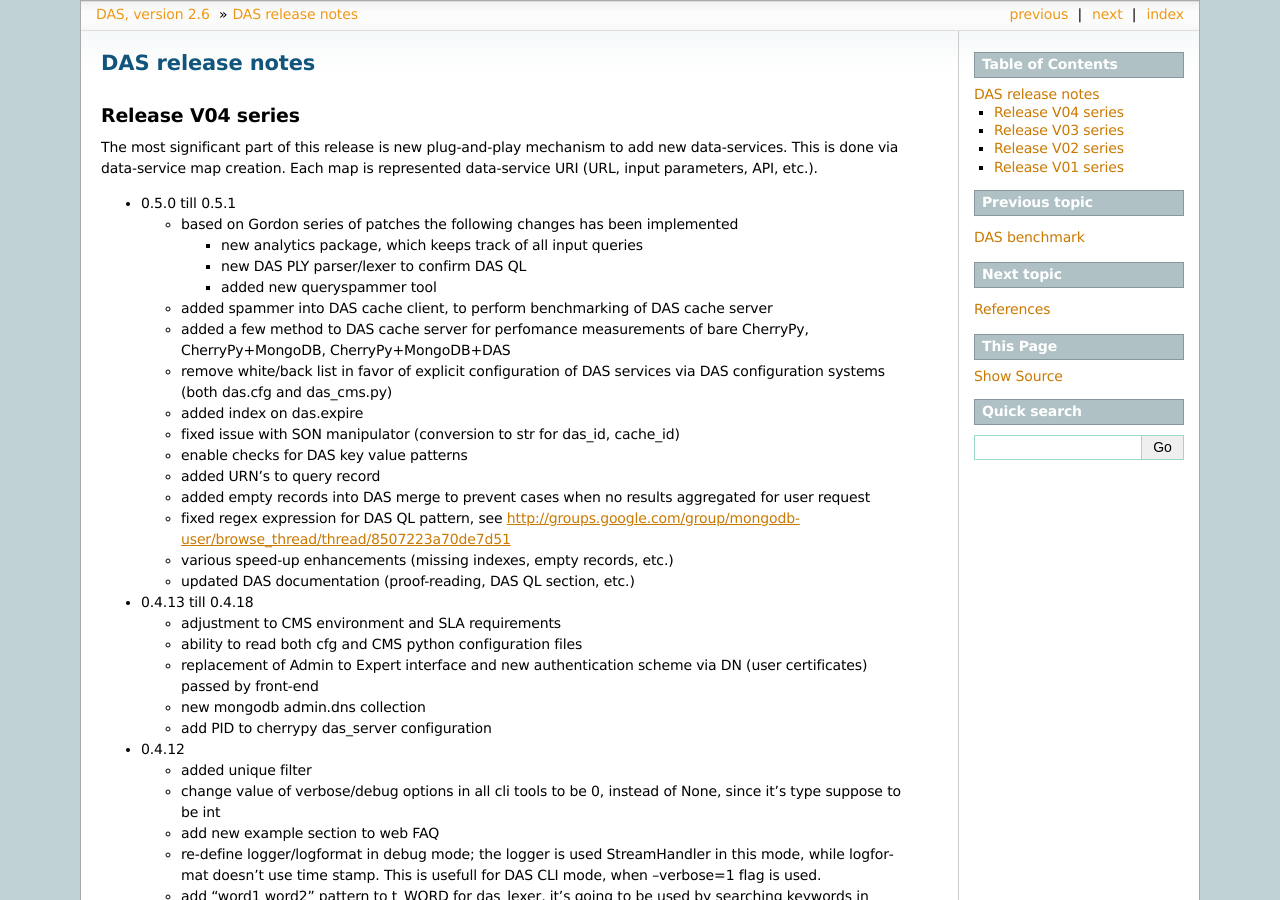
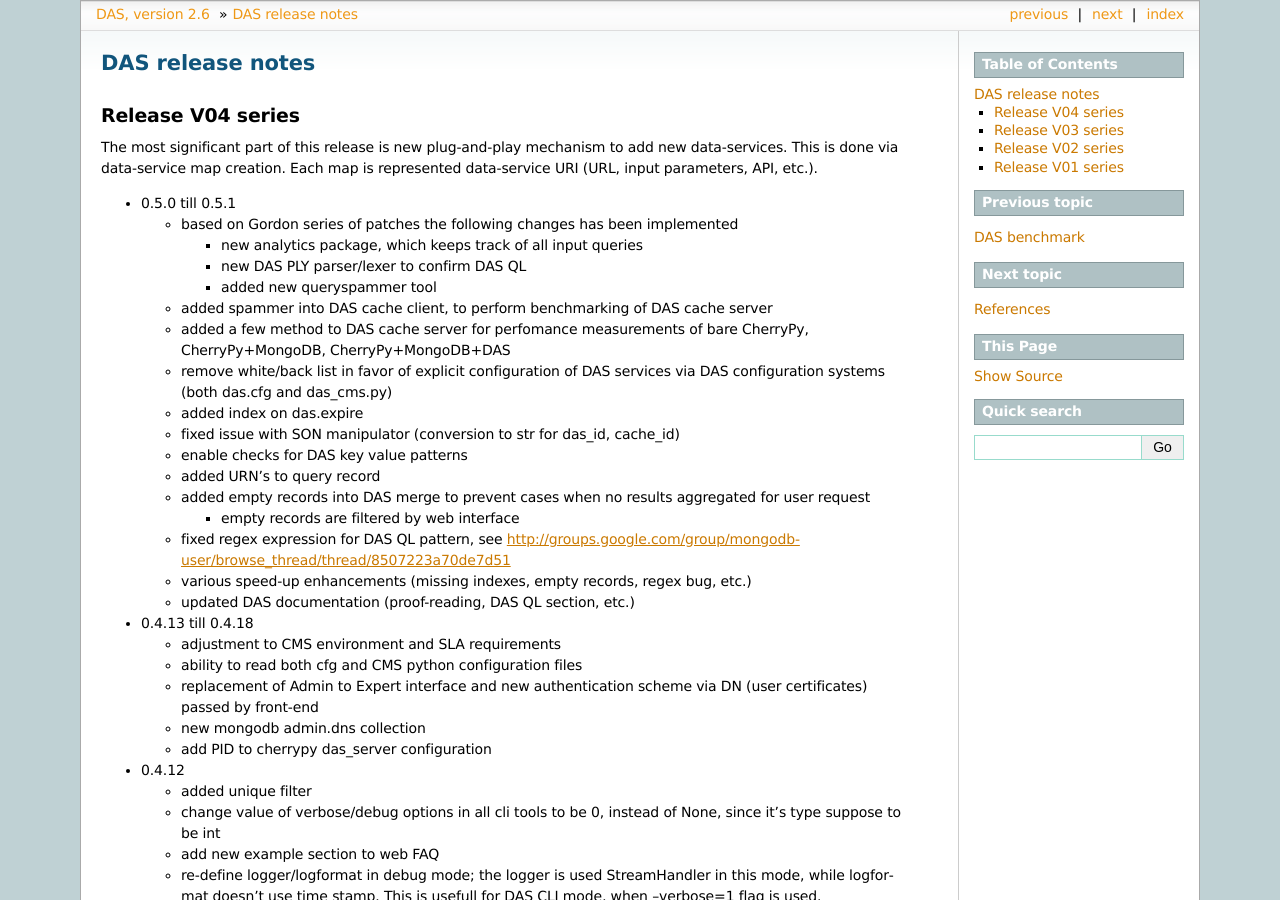
Before and after one commit to dmwm/DAS, a Sphinx documentation site: the page built from doc/sphinx/changelog.rst, in a window 1280 px wide and 900 px high. Built offline with Sphinx 7.4.7, drawn with Linux system fonts in a browser that asks for light colours; the version number is read from the project's files by our own code.

Commit message:
Update
git-svn-id: svn+ssh://svn.cern.ch/reps/CMSDMWM/DAS/trunk@10318 4525493e-7705-40b1-a816-d608a930855b

```diff
--- a/doc/sphinx/changelog.rst
+++ b/doc/sphinx/changelog.rst
@@ -28,9 +28,12 @@ map is represented data-service URI (URL, input parameters, API, etc.).
   - added URN's to query record
   - added empty records into DAS merge to prevent cases when no results
     aggregated for user request
+
+    - empty records are filtered by web interface
+
   - fixed regex expression for DAS QL pattern, see
     http://groups.google.com/group/mongodb-user/browse_thread/thread/8507223a70de7d51
-  - various speed-up enhancements (missing indexes, empty records, etc.)
+  - various speed-up enhancements (missing indexes, empty records, regex bug, etc.)
   - updated DAS documentation (proof-reading, DAS QL section, etc.)
 
 - 0.4.13 till 0.4.18
```
